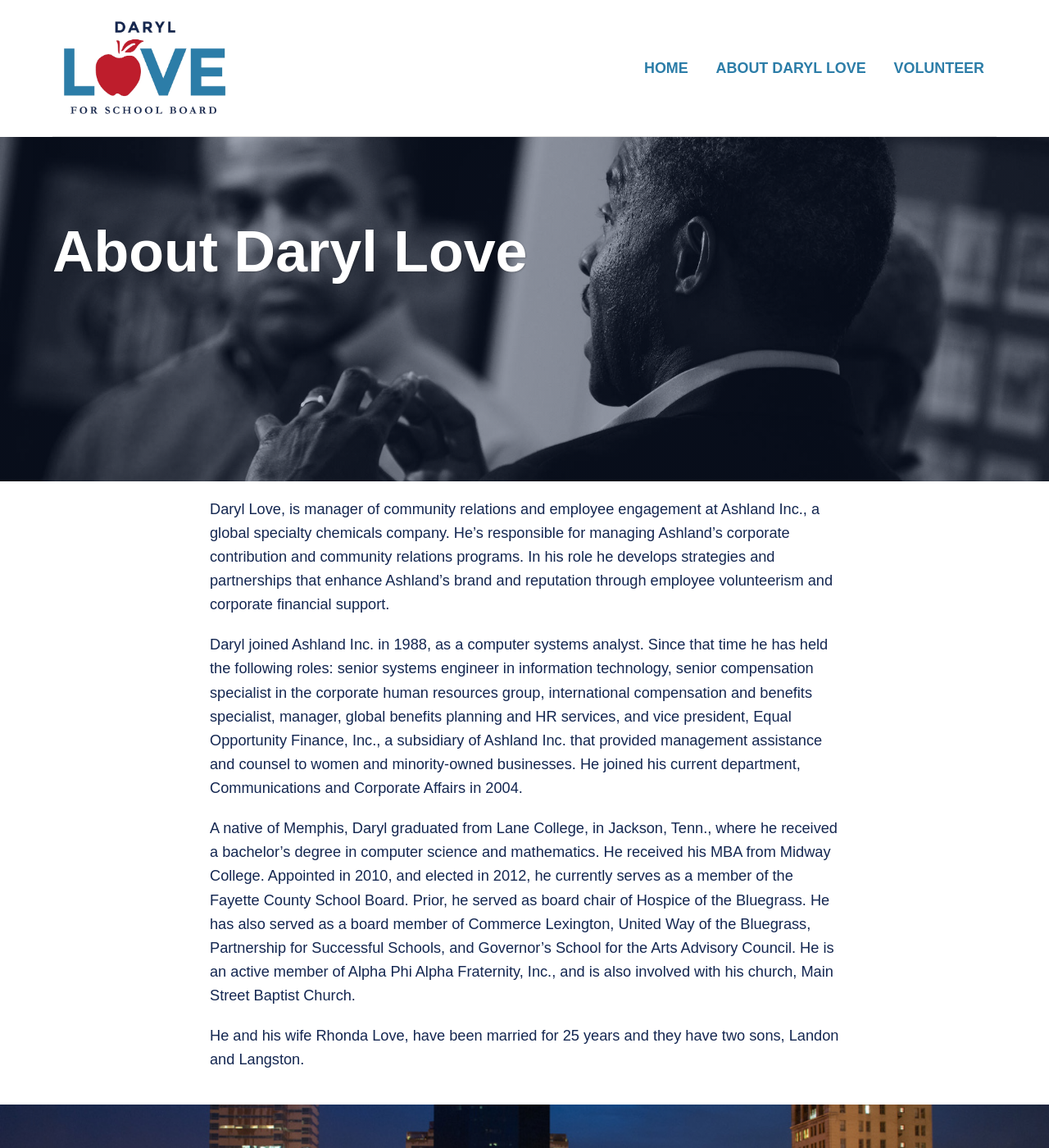
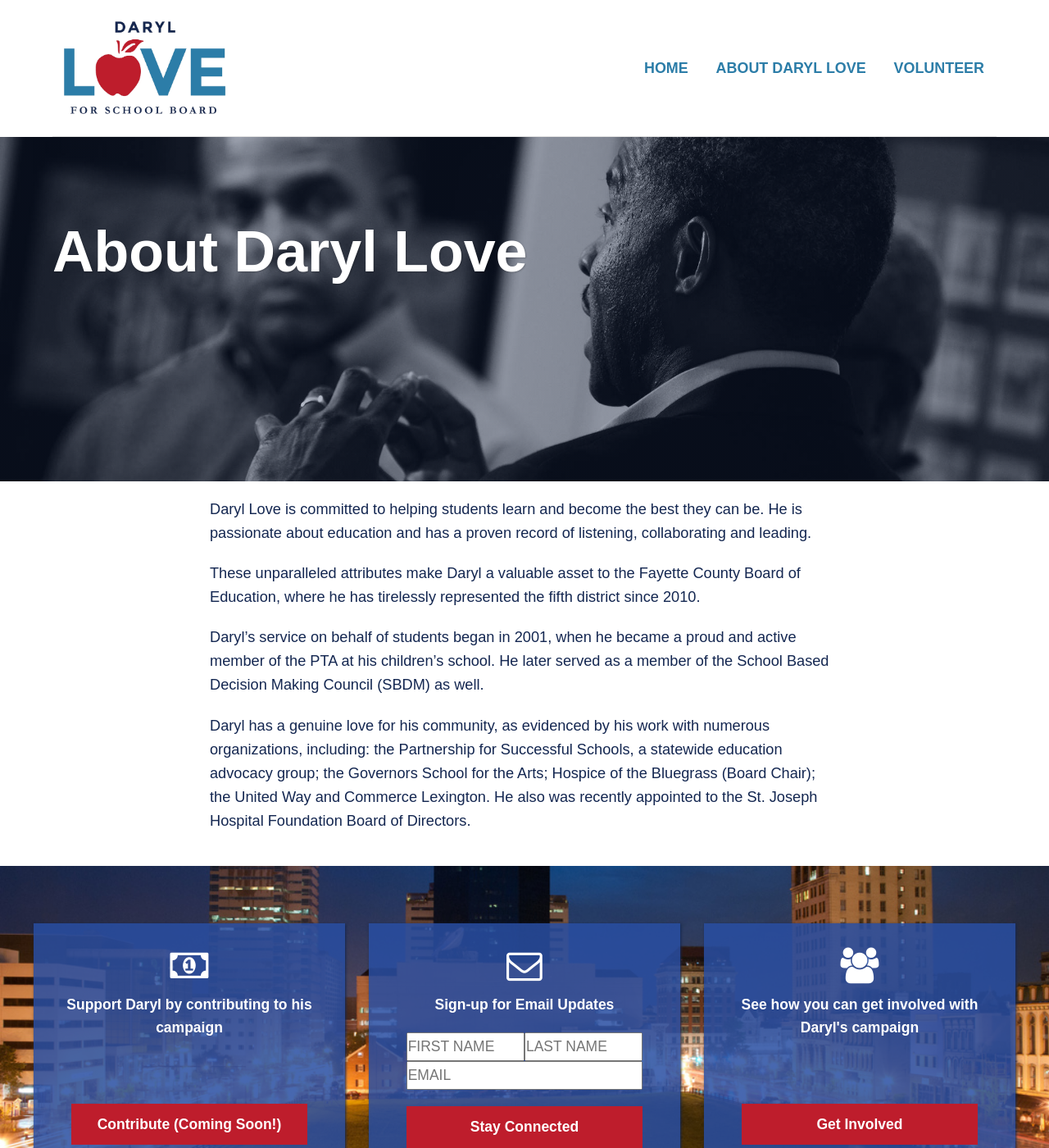
Before and after one commit to loveforfcps/loveforfcps.github.io, a Jekyll site: the page built from aboutdaryl.html, in a window 1280 px wide and 1400 px high. Shown: the whole window at 82% size. Built offline with Jekyll 4.4.1, drawn with Linux system fonts in a browser that asks for light colours; nearby versions of some CDN libraries.

Commit message:
updated bio

```diff
--- a/aboutdaryl.html
+++ b/aboutdaryl.html
@@ -8,9 +8,9 @@ title: About Daryl - Daryl Love for School Board
 </div>
 <!-- {% include socialmedia.html %} -->
 <div id="bio-text">
-  <p>Daryl Love, is manager of community relations and employee engagement at Ashland Inc., a global specialty chemicals company. He’s responsible for managing Ashland’s corporate contribution and community relations programs. In his role he develops strategies and partnerships that enhance Ashland’s brand and reputation through employee volunteerism and corporate financial support. </p>
-  <p>Daryl joined Ashland Inc. in 1988, as a computer systems analyst. Since that time he has held the following roles: senior systems engineer in information technology, senior compensation specialist in the corporate human resources group, international compensation and benefits specialist, manager, global benefits planning and HR services, and vice president, Equal Opportunity Finance, Inc., a subsidiary of Ashland Inc. that provided management assistance and counsel to women and minority-owned businesses. He joined his current department, Communications and Corporate Affairs in 2004.</p>
-  <p>A native of Memphis, Daryl graduated from Lane College, in Jackson, Tenn., where he received a bachelor’s degree in computer science and mathematics. He received his MBA from Midway College. Appointed in 2010, and elected in 2012, he currently serves as a member of the Fayette County School Board. Prior, he served as board chair of Hospice of the Bluegrass. He has also served as a board member of Commerce Lexington, United Way of the Bluegrass, Partnership for Successful Schools, and Governor’s School for the Arts Advisory Council. He is an active member of Alpha Phi Alpha Fraternity, Inc., and is also involved with his church, Main Street Baptist Church.</p>
-  <p>He and his wife Rhonda Love, have been married for 25 years and they have two sons, Landon and Langston.</p>
+  <p>Daryl Love is committed to helping students learn and become the best they can be. He is passionate about education and has a proven record of listening, collaborating and leading.</p>
+  <p>These unparalleled  attributes make Daryl a valuable asset to the Fayette County Board of Education, where he has tirelessly represented the fifth district since 2010.</p>
+  <p>Daryl’s service  on behalf of students began in 2001, when he became a proud and active member of the PTA at his children’s school. He later served as a member of the School Based Decision Making Council (SBDM) as well.</p>
+  <p>Daryl has a genuine love for his community, as evidenced by his work  with numerous organizations, including: the Partnership for Successful Schools, a statewide education advocacy group; the Governors School for the Arts; Hospice of the Bluegrass (Board Chair); the United Way and Commerce Lexington. He also was recently appointed to the St. Joseph Hospital Foundation Board of Directors.</p>
 </div>
 {% include cta.html %}
```
